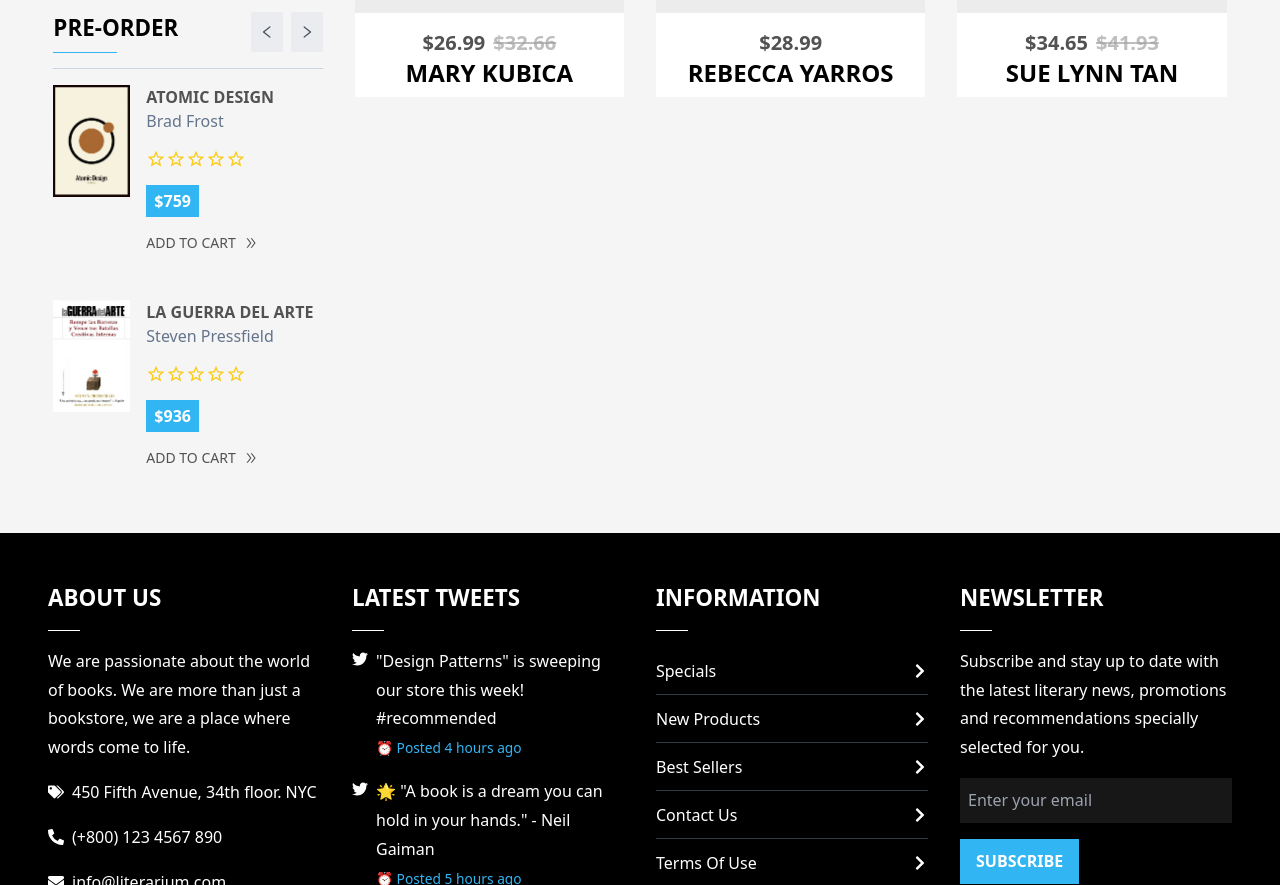
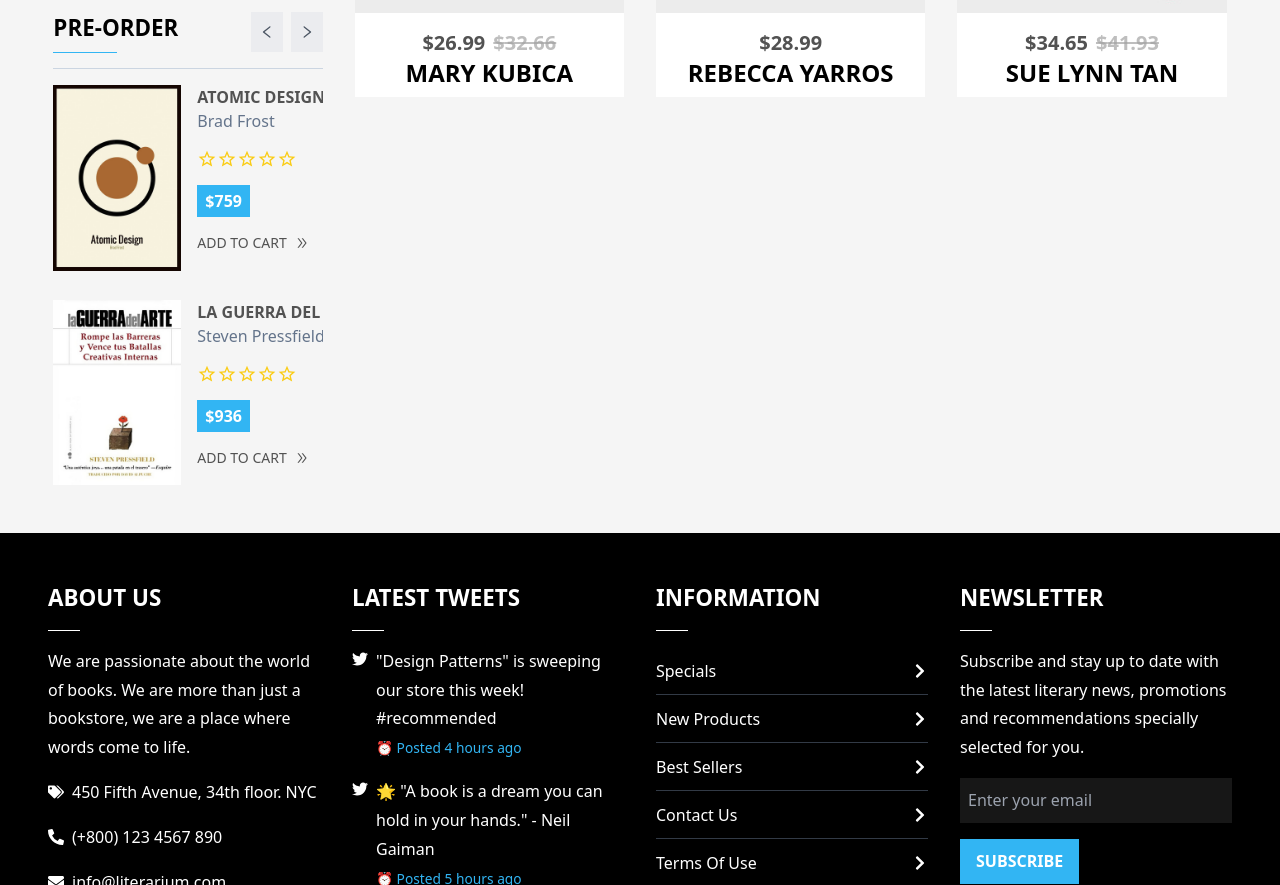
Before and after one commit to emmanuel-cruz-dev/literarium, a React (Vite) app: page /products in a window 1280 px wide. Shown: the part 1980-2865 px from the top of the page. Built offline with nearby package versions, Linux system fonts and the light colour scheme.

Commit message:
adaptando el tamaño de carouselitems

```diff
--- a/src/components/CarouselItems.tsx
+++ b/src/components/CarouselItems.tsx
@@ -26,7 +26,7 @@
 const BookArticleCard: FC<CarouselItem> = ({ title, author, img, price }) => {
   return (
     <article className="products__article-item box-shadow-mode h-full flex gap-4">
-      <div className="relative w-full lg:w-32 h-full">
+      <div className="relative w-20 lg:w-32 h-full flex-shrink-0">
         <img className="w-full object-cover flex-shrink-0" src={img} alt="" />
         <a href="#" className="products__plus-item">
           +
```
